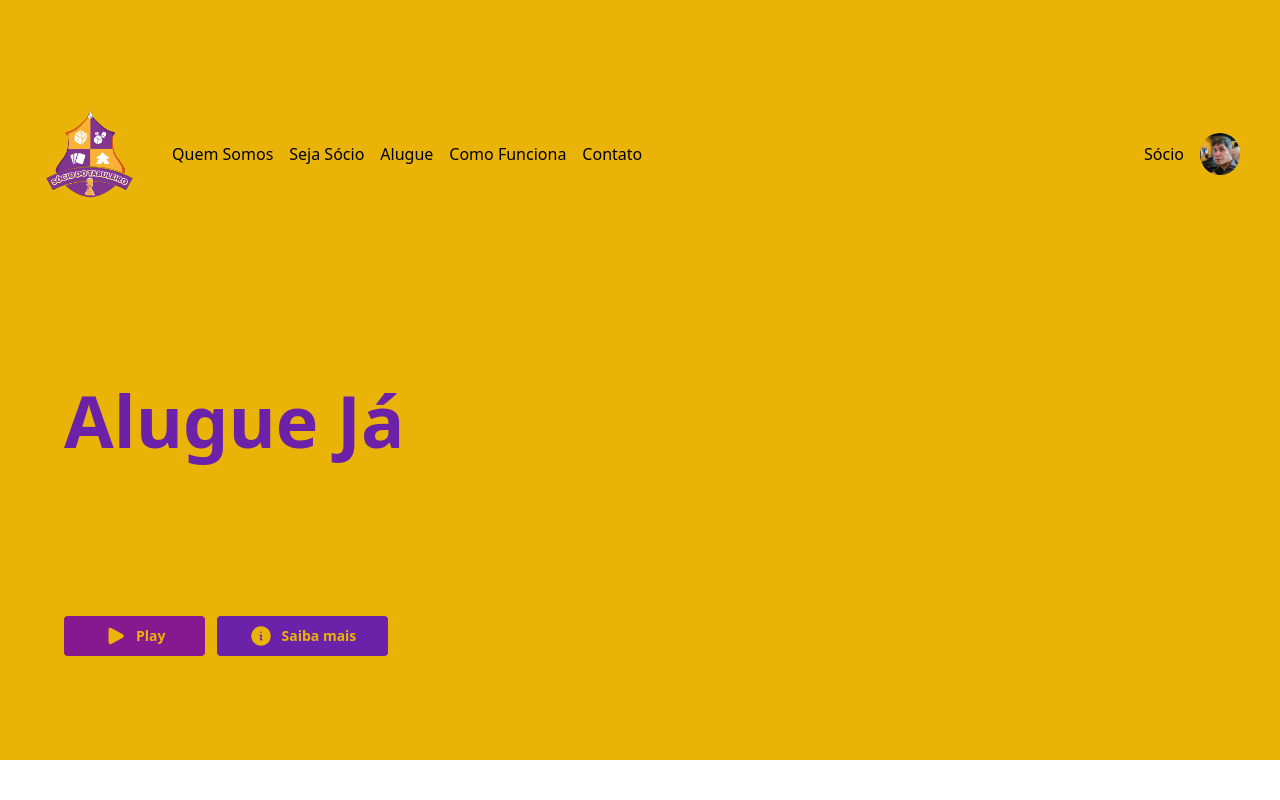
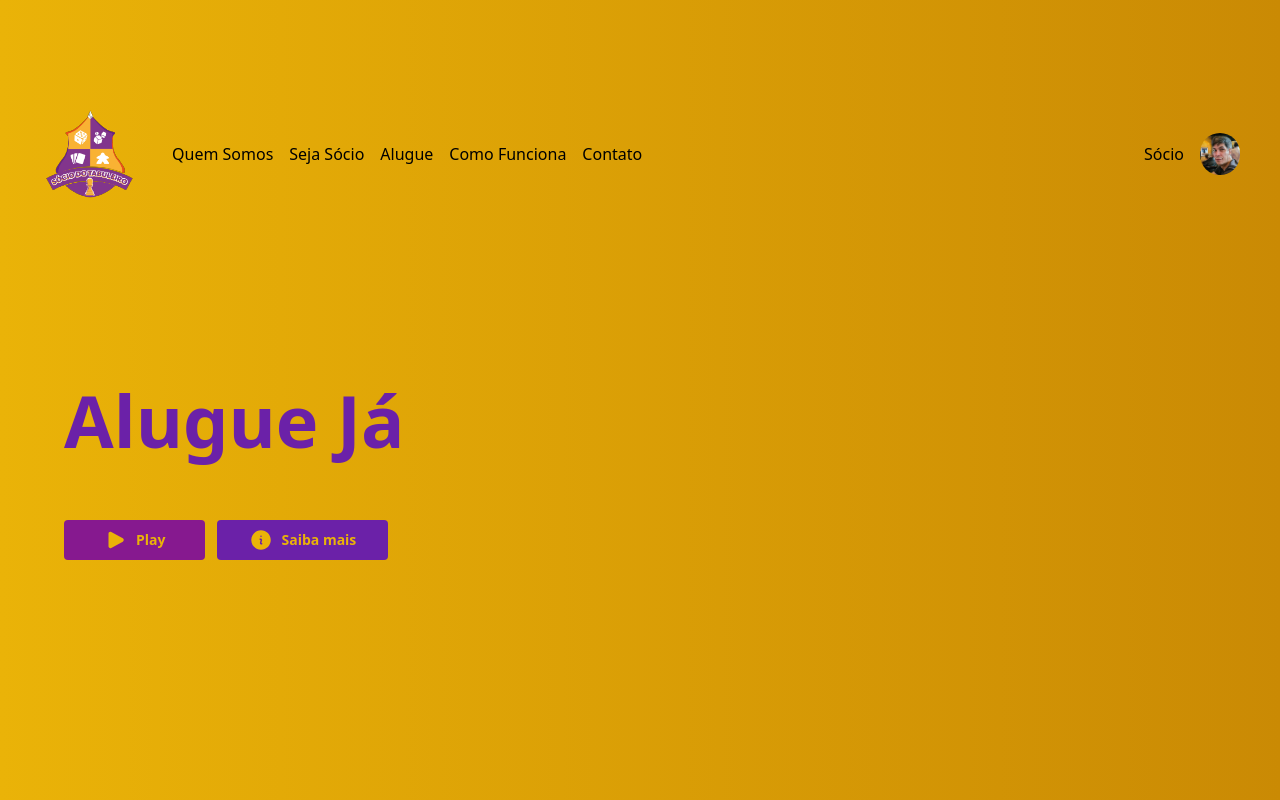
Before and after one commit to brunobisognisociodotabuleiro/front-end-socio, a Next.js app: page / in a window 1280 px wide. Shown: the top 800 px of the page. Built offline with nearby package versions, Linux system fonts and the light colour scheme.

Commit message:
correções na home e colocação do degrade

```diff
--- a/package.json
+++ b/package.json
@@ -13,7 +13,8 @@
     "@heroicons/react": "^2.0.18",
     "next": "14.0.1",
     "react": "^18",
-    "react-dom": "^18"
+    "react-dom": "^18",
+    "tailwind-scrollbar-hide": "^1.1.7"
   },
   "devDependencies": {
     "@testing-library/jest-dom": "^6.1.4",
--- a/src/app/page.tsx
+++ b/src/app/page.tsx
@@ -9,9 +9,9 @@ import { PlayIcon } from '@heroicons/react/24/solid';
 const inter = Inter({ subsets: ['latin'] });
 export default function Home() {
   return (
-    <div className='relative h-screen overflow-hidden bg-gradient-to-b lg:h-[140vh]'>
+    <div className='relative h-screen overflow-hidden h-14 bg-gradient-to-r from-yellow-500 to-yellow-600 lg:h-[140vh]'>
       <Header />
-      <main className='relative pb-24 pl-4 lg:space-y-24 lg:pl-16'>
+      <main className='relative pb-24 pl-4 lg:pl-16'>
         <div className='flex flex-col py-16 md:space-y-4 lg:h-[65vh] lg:justify-end lg-pb-12'>
           <div className='absolute left-0 top-0 -z-10 flex flex-col h-[95vh] w-screen bg-yellow-500'>
             {/*
@@ -23,7 +23,7 @@ export default function Home() {
 */}
           </div>
 
-          <h1 className='text-2xl font-bold md:text-4xl lg:text-7xl text-purple-800'>
+          <h1 className='text-2xl font-bold md:text-2xl lg:text-7xl text-purple-800'>
             Alugue Já
           </h1>
         </div>
@@ -49,7 +49,7 @@ export default function Home() {
               {[].map((index) => (
                 <div key={index} className='h-28 min-w-[200px]'>
                   <Image
-                    src='/1-5.png'
+                    src='/1.jpg'
                     alt='banner image'
                     fill={true}
                     className='rounded' />
```
Also changed, not shown: 2 other files (tests, documents, lock files or other folders).
